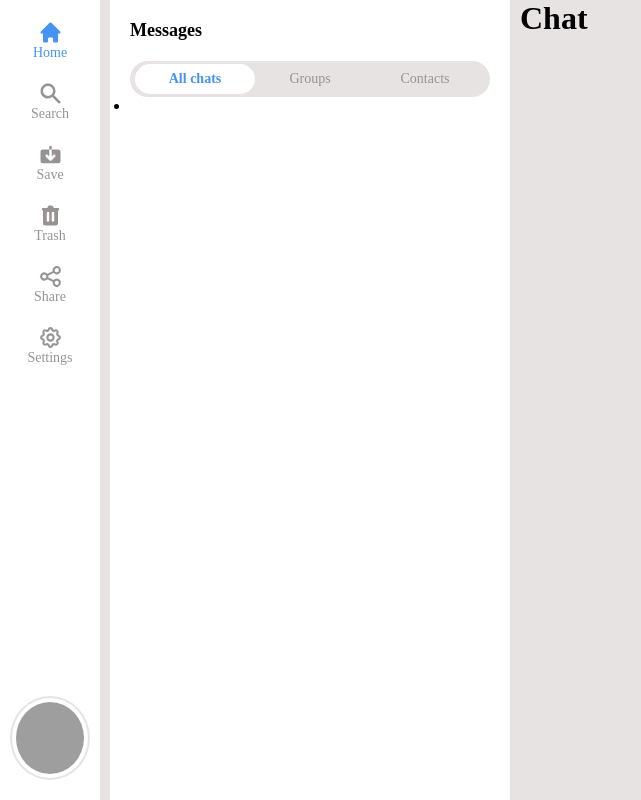
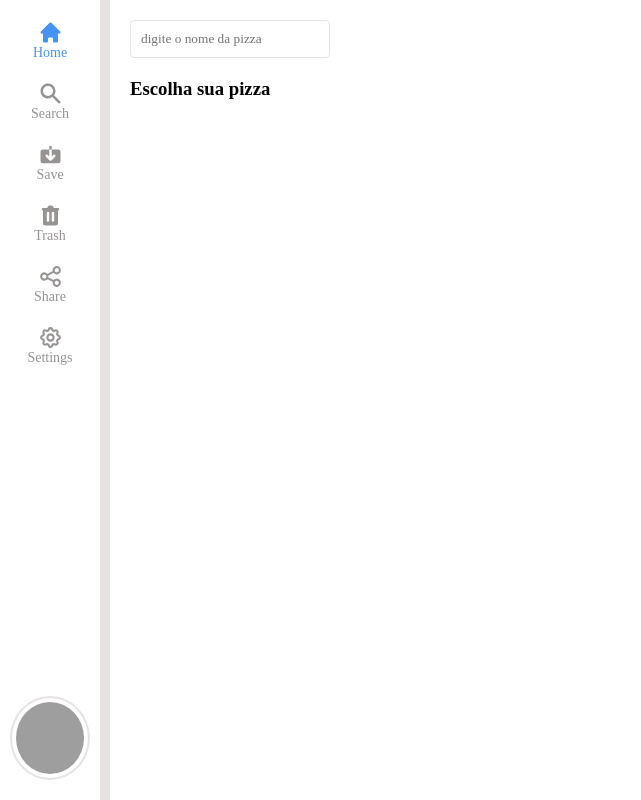
Before and after one commit to Matheus-SS/Projeto, a React app in the folder frontend/: page / in a window 1280 px wide. Shown: the whole page, without its empty margins (0-641 px from the left). Built offline with nearby package versions, Linux system fonts and the light colour scheme; no server answers; grey boxes are pictures that could not be loaded; the HTML template or start-up script is replaced by a standard one.

Commit message:
adicionando barra de pesquisa

```diff
--- a/frontend/src/App.tsx
+++ b/frontend/src/App.tsx
@@ -1,62 +1,31 @@
-import React from 'react';
+import React, { FormEvent } from 'react';
 import {
   Container,
-  ContainerMessage,
   Grid,
   IconList,
   IconListContainer,
   IconListItem,
-  MenuMessage,
   ProfileContainer,
+  FormSearchBar,
+  ContainerSearchBar,
+  InputSearchBar,
+  Wrapper,
 } from './styles';
 
-import { color, size } from './constants';
+import { color } from './constants';
 import { Text } from './components/Text';
 import {
   INITIAL_STATE,
   navBarReducer,
   NavItemsType,
   NavBarActionType,
-} from './navbarReducer';
+} from './reducer/navbarReducer';
 
 import axios from 'axios';
-type RequestType = {
-  name: {
-    first: string;
-    last: string;
-  };
-  picture: {
-    medium: string;
-  };
+
+type SearchBarProps = {
+  onSubmit(text: string): void;
 };
-type ConversationType = {
-  name: string;
-  image: string;
-};
-type MenuItemsType = {
-  id: number;
-  text: string;
-  active: boolean;
-};
-
-const INITIAL_STATE_MENU = [
-  {
-    id: 1,
-    text: 'All chats',
-    active: true,
-  },
-  {
-    id: 2,
-    text: 'Groups',
-    active: false,
-  },
-  {
-    id: 3,
-    text: 'Contacts',
-    active: false,
-  },
-];
-
 export const App: React.FC = () => {
   function sidebar() {
     const [state, dispatch] = React.useReducer(navBarReducer, INITIAL_STATE);
@@ -98,84 +67,43 @@ export const App: React.FC = () => {
     );
   }
 
-  function main() {
-    const [menuMessage, setMenuMessage] =
-      React.useState<MenuItemsType[]>(INITIAL_STATE_MENU);
-    const [conversation, setConversation] = React.useState<ConversationType[]>(
-      []
-    );
+  function SearchBar(props: SearchBarProps) {
+    const [searchText, setSearchText] = React.useState<string>('');
 
-    const [loading, setLoading] = React.useState<Boolean>(false);
-
-    const handleClickMenuMessageItem = (id: number) => {
-      const newMenu = menuMessage.map((menuItem: MenuItemsType) => {
-        if (menuItem.id === id) {
-          return { ...menuItem, active: true };
-        }
-        return { ...menuItem, active: false };
-      });
-
-      setMenuMessage(newMenu);
+    const handleSubmit = (e: FormEvent) => {
+      e.preventDefault();
+      if (!searchText) return;
+      props.onSubmit(searchText);
     };
 
-    React.useEffect(() => {
-      async function fetchData() {
-        setLoading(true);
-        const { data } = await axios.get(
-          'https://randomuser.me/api/?results=5&nat=BR'
-        );
+    return (
+      <FormSearchBar onSubmit={handleSubmit}>
+        <div>
+          <InputSearchBar
+            type="search"
+            placeholder="digite o nome da pizza"
+            value={searchText}
+            onChange={(e) => setSearchText(e.target.value)}
+          />
+        </div>
+      </FormSearchBar>
+    );
+  }
 
-        const mappedConversation = data.results.map((result: RequestType) => ({
-          name: `${result.name.first} ${result.name.last}`,
-          image: result.picture.medium,
-        }));
-
-        setConversation(mappedConversation);
-        setLoading(false);
-      }
-      fetchData();
-    }, []);
-
+  function main() {
+    const handleSubmitSearch = (text: string) => {
+      console.log('valor do input', text);
+    };
     return (
       <Container>
-        <ContainerMessage>
-          <Text size={size.font.large} weight="bold">
-            Messages
-          </Text>
-          <MenuMessage>
-            <ul>
-              {menuMessage.map((message: MenuItemsType) => (
-                <li
-                  onClick={() => handleClickMenuMessageItem(message.id)}
-                  className={message.active ? 'active' : ''}
-                  key={message.id}
-                >
-                  <Text
-                    size={size.font.small}
-                    color={
-                      message.active
-                        ? color.fonts.active
-                        : color.fonts.secondary
-                    }
-                    weight={message.active ? 'bold' : 'regular'}
-                  >
-                    {message.text}
-                  </Text>
-                </li>
-              ))}
-              <div className="indicator" />
-            </ul>
-          </MenuMessage>
-
-          <ul>
-            <li>
-              {/* <ProfileContainer>
-                <img src="https://i.pravatar.cc/150?img=27" />
-              </ProfileContainer>
-              <Text></Text> */}
-            </li>
-          </ul>
-        </ContainerMessage>
+        <Wrapper>
+          <ContainerSearchBar>
+            <SearchBar onSubmit={handleSubmitSearch}></SearchBar>
+          </ContainerSearchBar>
+          <main>
+            <h3>Escolha sua pizza</h3>
+          </main>
+        </Wrapper>
       </Container>
     );
   }
@@ -187,7 +115,6 @@ export const App: React.FC = () => {
     <Grid>
       {sidebar()}
       {main()}
-      {chat()}
     </Grid>
   );
 };
--- a/frontend/src/navbarReducer.tsx
+++ b/frontend/src/reducer/navbarReducer.tsx
@@ -7,7 +7,7 @@ import {
   HiOutlineShare,
   HiOutlineCog,
 } from 'react-icons/hi';
-import { color, size } from './constants';
+import { color, size } from '../constants';
 
 export type NavItemsType = {
   id: number;
--- a/frontend/src/styles.ts
+++ b/frontend/src/styles.ts
@@ -7,7 +7,7 @@ export const Grid = styled.div`
   height: 100%;
 
   display: grid;
-  grid-template-columns: 100px 400px auto;
+  grid-template-columns: 100px auto;
   gap: 10px;
 `;
 
@@ -55,51 +55,26 @@ export const ProfileContainer = styled.div`
   }
 `;
 
-export const ContainerMessage = styled.div`
-  margin: 20px 20px 0px;
+// SEARCH BAR
+export const FormSearchBar = styled.form`
+  div {
+    width: 200px;
+  }
 `;
 
-export const MenuMessage = styled.div`
-  position: relative;
-  margin-top: 20px;
+export const InputSearchBar = styled.input`
+  padding: 10px;
+  border: 1px solid ${color.background.secondary};
+  border-radius: 4px;
+  width: 100%;
+  outline-color: ${color.fonts.active};
+`;
 
-  ul {
-    list-style: none;
-    background-color: ${color.background.secondary};
-    border-radius: 30px;
+// MAIN
+export const ContainerSearchBar = styled.div`
+  margin: 20px 0;
+`;
 
-    position: relative;
-    display: flex;
-    justify-content: space-evenly;
-    align-items: center;
-
-    li {
-      text-align: center;
-      text-decoration: none;
-      z-index: 1;
-      width: 100px;
-      padding: 10px 0;
-      cursor: pointer;
-    }
-    .indicator {
-      position: absolute;
-      background-color: ${color.background.primary};
-      height: 30px;
-      width: 120px;
-      border-radius: 20px;
-      transition: 0.5s;
-    }
-
-    li:nth-child(1).active ~ .indicator {
-      transform: translateX(-115px);
-    }
-
-    li:nth-child(2).active ~ .indicator {
-      transform: translateX(0);
-    }
-
-    li:nth-child(3).active ~ .indicator {
-      transform: translateX(115px);
-    }
-  }
+export const Wrapper = styled.div`
+  margin-left: 20px;
 `;
```
Also changed, not shown: frontend/src/menuMessageReducer.ts (deleted, +0 -46 lines).
